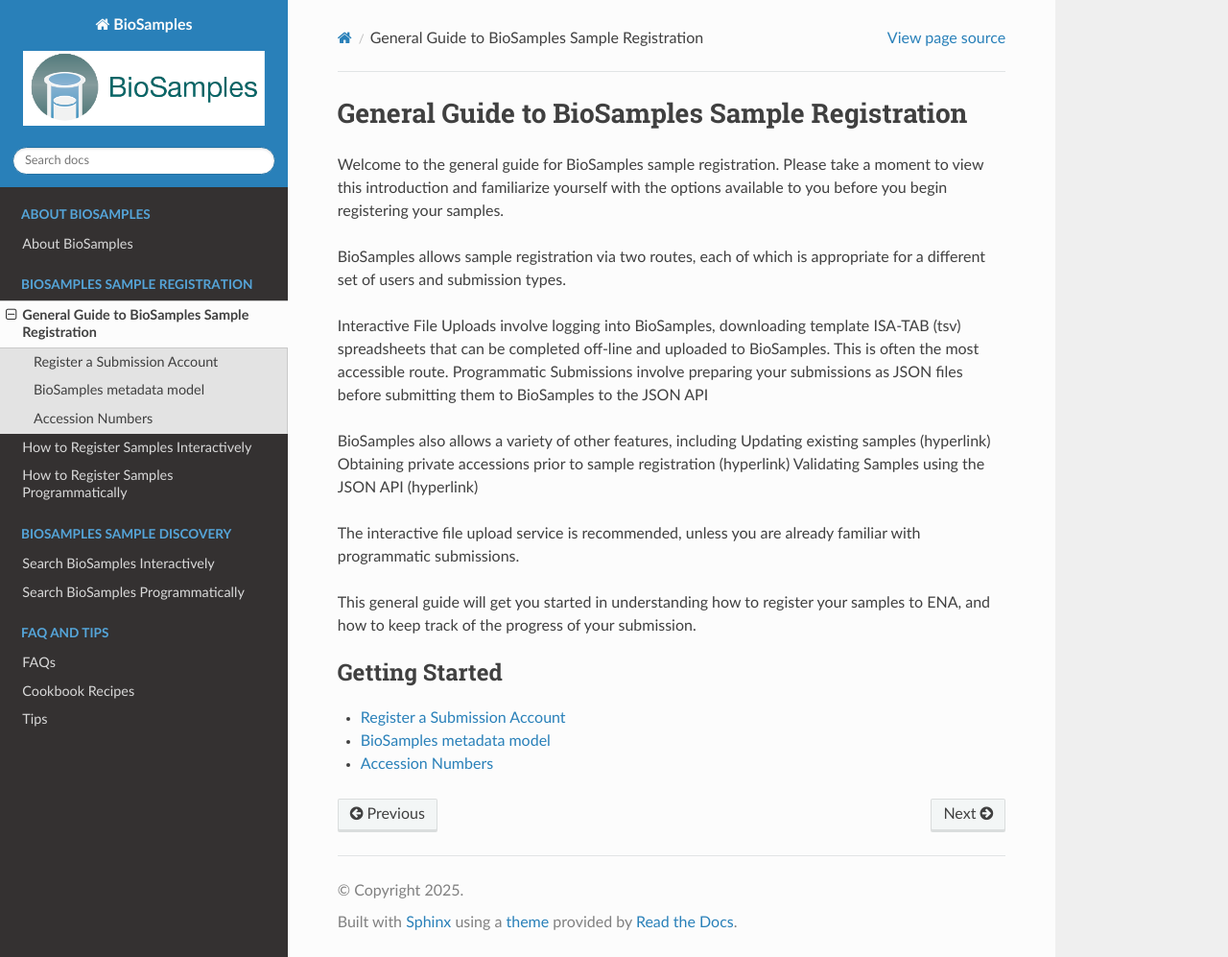
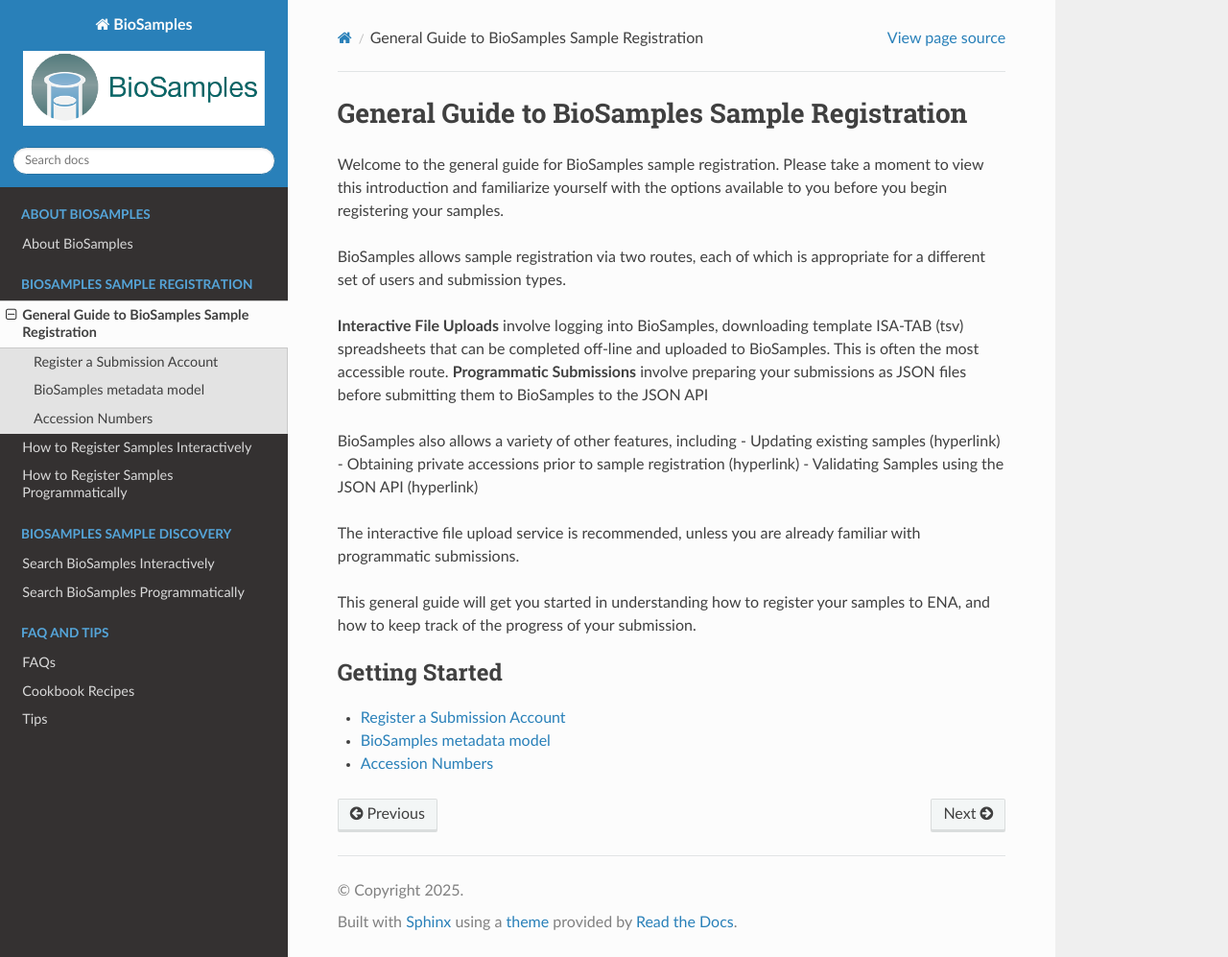
Before and after one commit to EBIBioSamples/read_docs, a Sphinx documentation site: the page built from docs/submit/general-guide.rst, in a window 1280 px wide and 997 px high. Shown: the whole window at 96% size. Built offline with Sphinx 7.4.7 and the Read the Docs theme 3.1.0, drawn with Linux system fonts in a browser that asks for light colours.

```diff
--- a/docs/submit/general-guide.rst
+++ b/docs/submit/general-guide.rst
@@ -6,18 +6,17 @@ Welcome to the general guide for BioSamples sample registration. Please take a m
 
 BioSamples allows sample registration via two routes, each of which is appropriate for a different set of users and submission types.
 
-Interactive File Uploads involve logging into BioSamples, downloading template ISA-TAB (tsv) spreadsheets that can be completed off-line and uploaded to BioSamples. This is often the most accessible route.
-Programmatic Submissions involve preparing your submissions as JSON files before submitting them to BioSamples to the JSON API
+**Interactive File Uploads** involve logging into BioSamples, downloading template ISA-TAB (tsv) spreadsheets that can be completed off-line and uploaded to BioSamples. This is often the most accessible route.
+**Programmatic Submissions** involve preparing your submissions as JSON files before submitting them to BioSamples to the JSON API
 
 BioSamples also allows a variety of other features, including
-Updating existing samples (hyperlink)
-Obtaining private accessions prior to sample registration (hyperlink)
-Validating Samples using the JSON API (hyperlink)
+- Updating existing samples (hyperlink)
+- Obtaining private accessions prior to sample registration (hyperlink)
+- Validating Samples using the JSON API (hyperlink)
 
 The interactive file upload service is recommended, unless you are already familiar with programmatic submissions.
 
 This general guide will get you started in understanding how to register your samples to ENA, and how to keep track of the progress of your submission.
-
 
 
 .. toctree::
```
Also changed, not shown: docs/updates/update-samples.rst (added).
